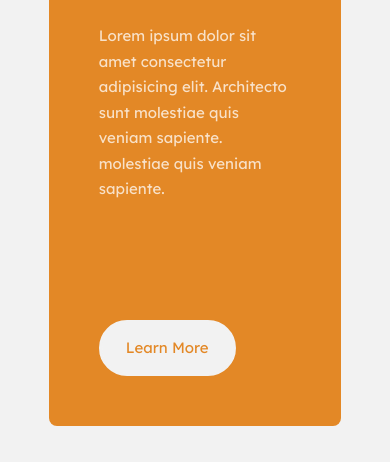
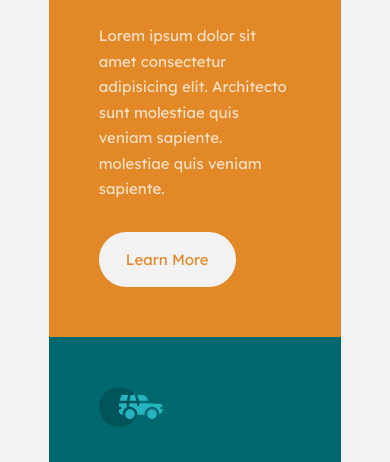
Before and after one commit to ahmedmohamed520/3-col-preview-card, a plain HTML site: page index.html in a window 390 px wide. Shown: the part 313-775 px from the top of the page. Drawn offline with Linux system fonts and the light colour scheme.

Commit message:
style modification

```diff
--- a/style.css
+++ b/style.css
@@ -144,6 +144,7 @@ body {
     }
     .card {
         flex-direction: column;
+        height: auto;
     }
     .card > * {
         flex: 0 0 100%;
@@ -151,8 +152,8 @@ body {
     }
     .card-btn:link,
     .card-btn:visited {
-        bottom: 5rem;
-        left: 5rem;
+        position: static;
+        margin-top: 3rem;
     }
     .card-img {
         margin-bottom: 3rem;
```
